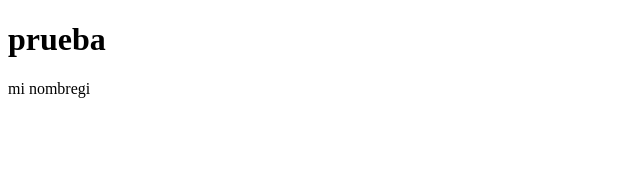
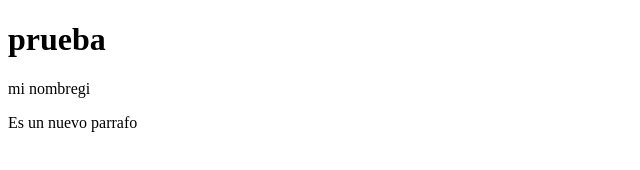
Before and after one commit to dilan-r-t/Proyecto_adso, a plain HTML site: page index.html in a window 1280 px wide. Shown: the whole page, without its empty margins (0-640 px from the left). Drawn offline with Linux system fonts and the light colour scheme.

Commit message:
Update index.html

```diff
--- a/index.html
+++ b/index.html
@@ -8,5 +8,6 @@
     <body>
         <h1>prueba</h1>
         <p>mi nombregi</p>
+        <p>Es un nuevo parrafo</p>
     </body>
 </html>
```
